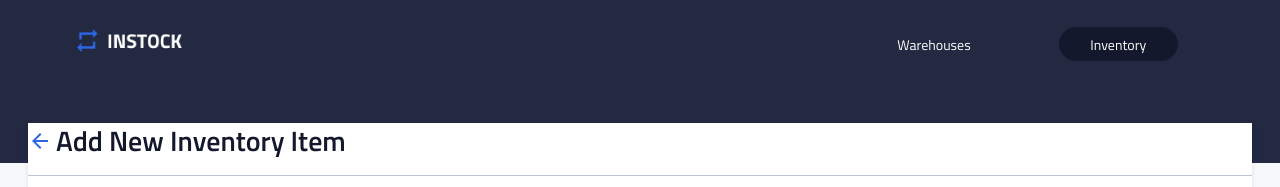
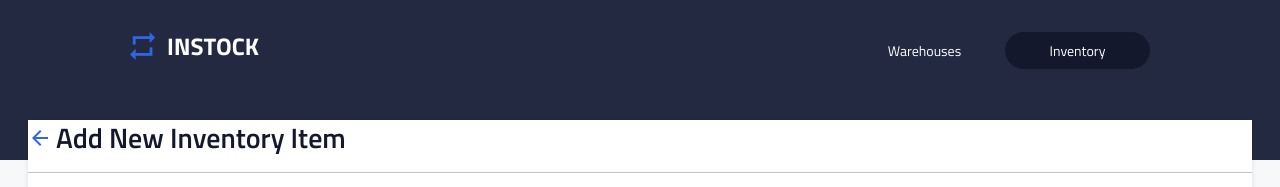
Before and after one commit to notaika/InStock, a React (Vite) app: page /inventory/add in a window 1280 px wide. Shown: the top 187 px of the page. Built offline with nearby package versions, Linux system fonts and the light colour scheme; no server answers.

Commit message:
fix: fixed header styling. added active state if on main page

```diff
--- a/src/components/Header/Header.jsx
+++ b/src/components/Header/Header.jsx
@@ -6,9 +6,10 @@ import { Link, useLocation  } from "react-router-dom";
 function Header() {
     const location = useLocation();
     const isActiveInventory = location.pathname.includes('inventory');
-    const isActiveWarehouse = location.pathname.includes('warehouse');
+    const isActiveWarehouse = location.pathname.includes('warehouse') || location.pathname === '/';
 
     return (
+        <div className="header__wrapper">
             <div className="header">
                 <div className="header__logo">
                     <Link to="/">
@@ -24,6 +25,7 @@ function Header() {
                     </li>
                 </ul>
             </div>
+        </div>
     );
 }
 
--- a/src/components/Header/Header.scss
+++ b/src/components/Header/Header.scss
@@ -1,96 +1,74 @@
-@use "../../styles/partials/mixins" as *;
-@use "../../styles/partials/typography" as *;
+@use "../../styles/partials/mixins";
+@use "../../styles/partials/typography";
 @use "../../styles/partials/variables";
 
-*{
+* {
     box-sizing: border-box;
     margin:0;
     padding:0;
-    // overflow: hidden;
 }
-
 .header {
-    background-color: #232940;
-    width:100%;
-    height:12.50em;
+    height: 200px;
+    background-color: variables.$bg-graphite;
     display: flex;
     flex-direction: column;
     align-items: center;
+    padding: 2rem;
 
-&__logo {
-    margin-top:1.5em;
-    margin-bottom: 0.63em;
+    @include mixins.tablet {
+        flex-direction: row;
+        justify-content: space-between;
+        align-items: flex-start;
+        height: 160px;
+        max-width: 1020px;;
+        margin: 0 auto;
+        padding: 2rem 0;
     }
 
-&__logo-size {
-    width: 7.50em;
+    &__wrapper {
+        background-color: variables.$bg-graphite;
     }
+    &__logo {
+        &-size {
+            height: 28px;
+            margin-bottom: 1rem;
 
+            @include mixins.tablet {
+                margin-bottom: 0;
+            }
+        }
+    }
     &__list {
         display: flex;
-    justify-content: center;
+        justify-content: space-evenly;
+        width: 100%;
+        text-decoration: none;
         list-style-type: none;
-    text-decoration:none;
-    text-decoration: none;
-}
 
-&__menu{
-    color:white;
-    font-size: 0.9em;
-    margin: 1em 0.5em 0 0.94em;
-    padding: 0.5em 2.5em;
-    font-family:$font-family;
-    font-weight: 400;
-}
-    &__menu.active {
-        background-color: #13182C;
-        border-radius: 312em;
-    }
-    &__menu:not(.active){
-        color:variables.$secondary-cloud;
-    }
-    &__menu:not(.active):hover{
-        text-decoration: underline;
-    }
-
-  &__decor{
-    text-decoration: none;
-    color: #ffffff;
+        @include mixins.tablet {
+            width: 30%;
         }
     }
+    &__menu {
+        text-align: center;
+        width: 50%;
 
+        @include mixins.tablet {
+            margin-left: 0.5rem;
+        }
+    }
+    &__decor {
+        color: white;
+        padding: 0.5rem;
+        border-radius: 20px;
 
-
-@include tablet{
-    .header {
-        height:11.63em;
-        display: flex;
-        flex-direction: row;
-        align-items: center;
-        justify-content: space-between;
-
-        &__logo {
-            margin-bottom:7em;
-            margin-left: 2em;
-        }
-
-        &__menu{
-            margin-bottom:6.9em;
-            margin-left: 2.5em;
-            margin-right:2em;
+        &:hover {
+            background-color: variables.$primary-black;
         }
     }
 }
 
-@include desktop{
-    .header {
-
-        &__logo {
-            margin-left: 5.5em;
+.active {
+    background-color: variables.$primary-black;
+    border-radius: 20px;
 }
-
-        &__list{
-            margin-right:5.5em;
-        }
-    }
-}
```
Lines whose indentation alone changed are shown as unchanged.
